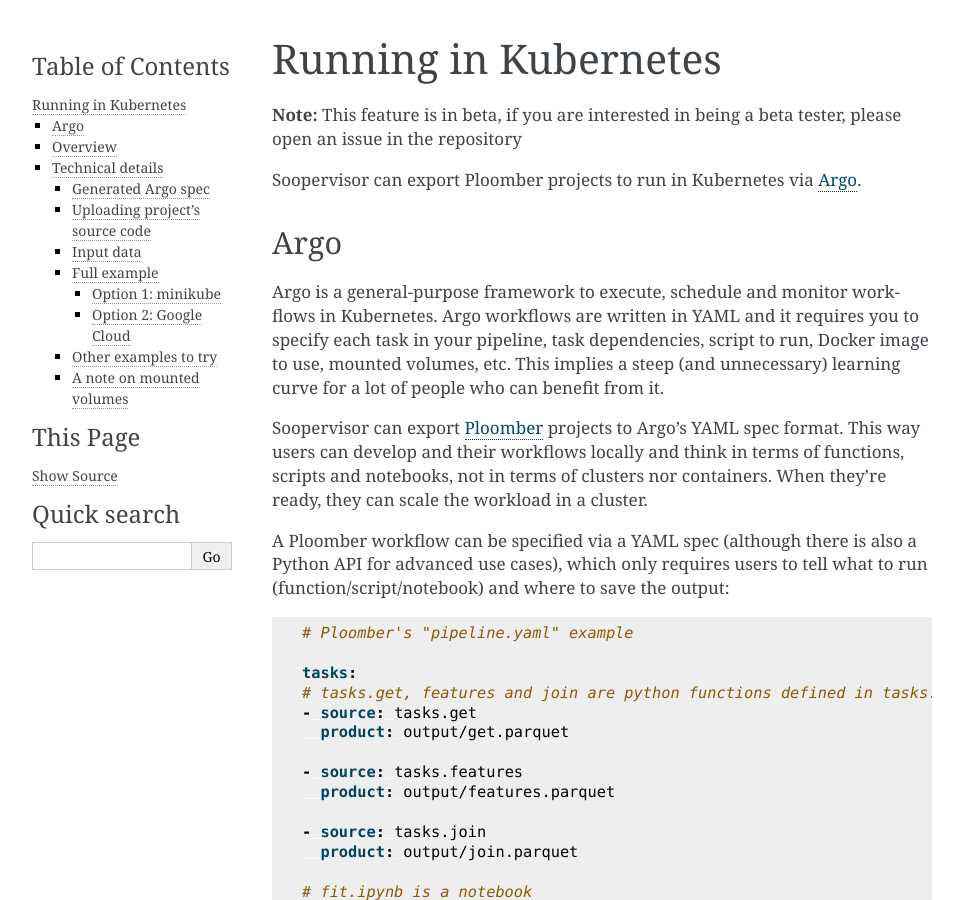
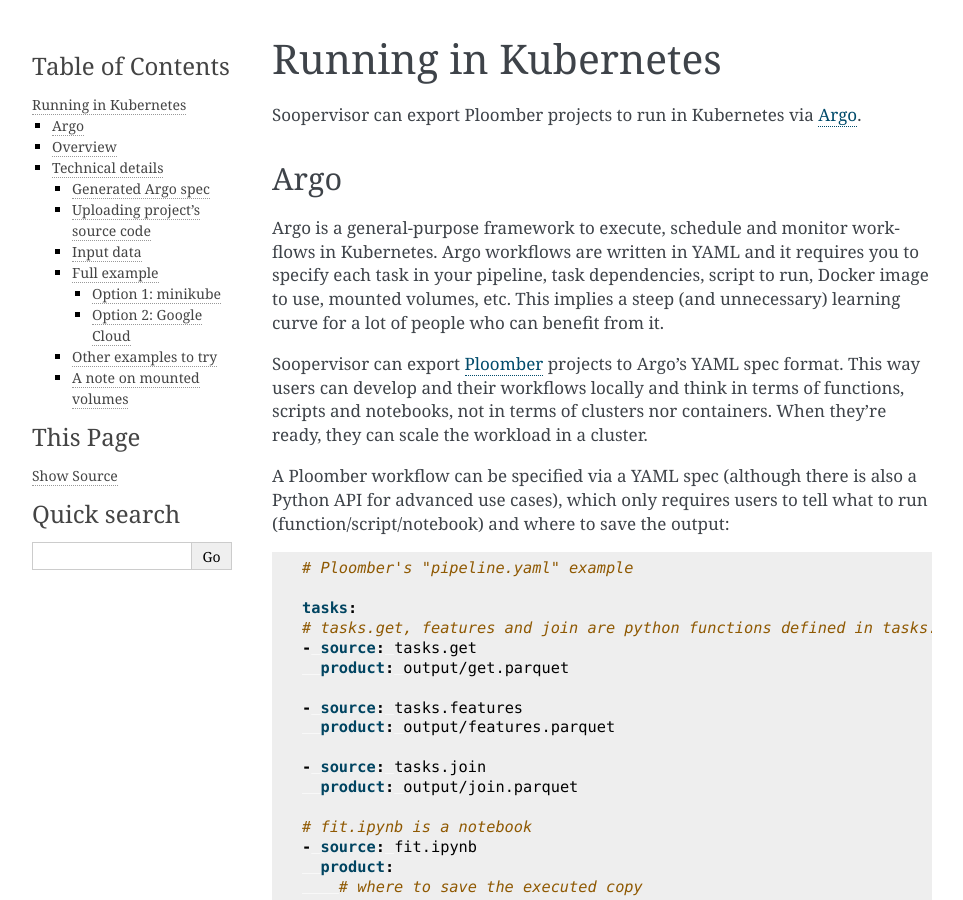
Before and after one commit to ploomber/soopervisor, a Sphinx documentation site: the page built from doc/kubernetes.rst, in a window 1280 px wide and 900 px high. Shown: the whole window, without its empty margins (148-1111 px from the left). Built offline with Sphinx 7.4.7, drawn with Linux system fonts in a browser that asks for light colours.

Commit message:
updates k8s tutorial

```diff
--- a/doc/kubernetes.rst
+++ b/doc/kubernetes.rst
@@ -1,7 +1,5 @@
 Running in Kubernetes
 =====================
-
-**Note:** This feature is in beta, if you are interested in being a beta tester, please open an issue in the repository
 
 Soopervisor can export Ploomber projects to run in Kubernetes via
 `Argo <https://argoproj.github.io/argo/>`_.
```
